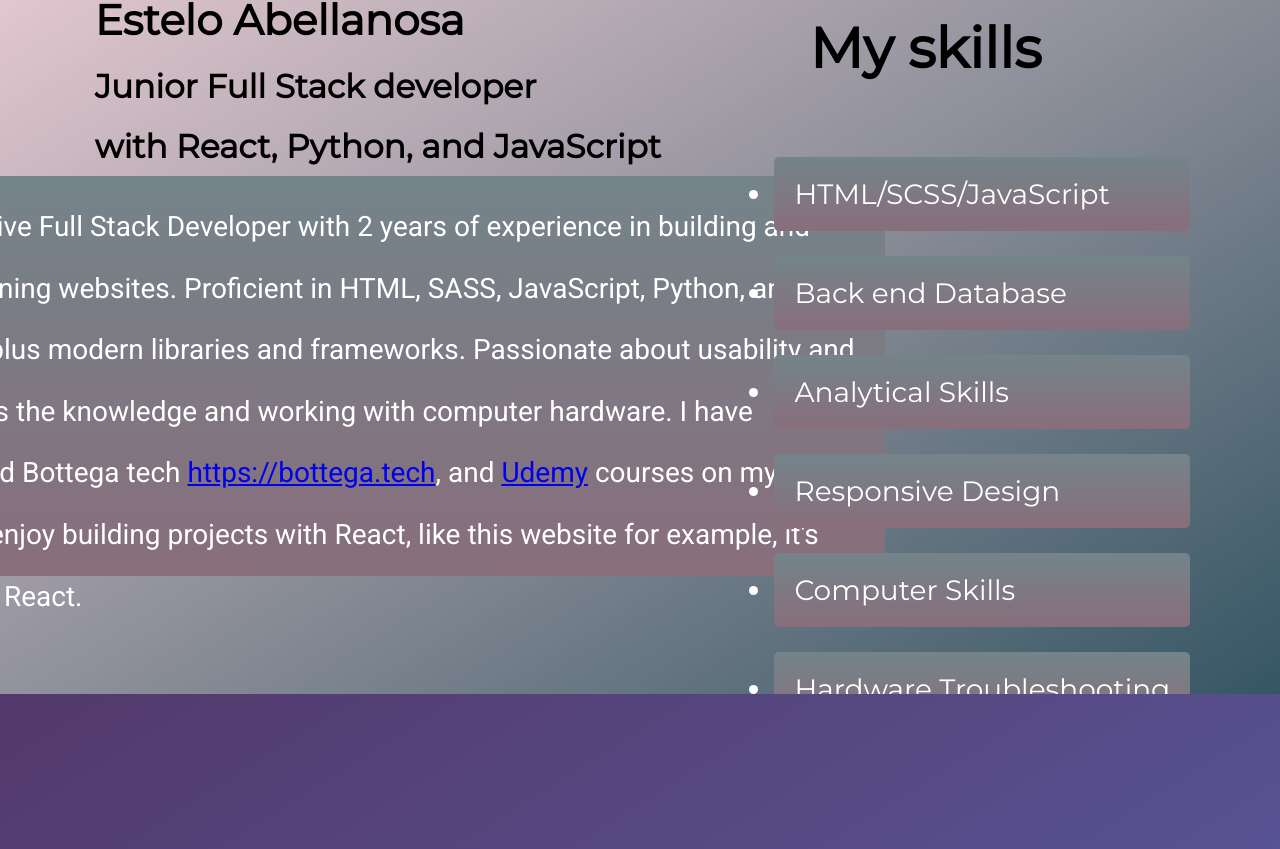
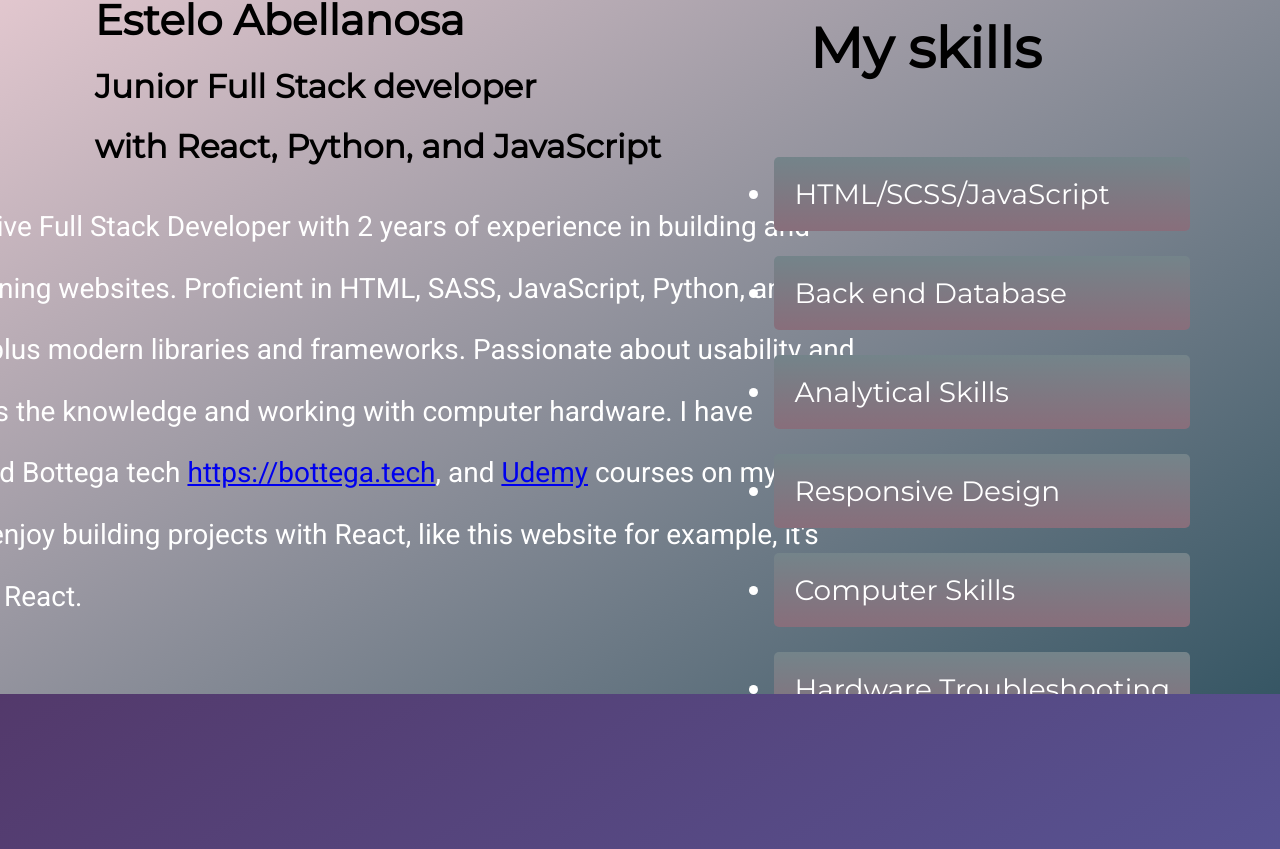
Before and after one commit to estelo2jz/portfolioV2, a React (Create React App) app: page / in a window 1280 px wide. Shown: the part 951-1800 px from the top of the page. Built offline with nearby package versions, Linux system fonts and the light colour scheme; a web font is replaced by a local one.

Commit message:
Update about.scss

```diff
--- a/src/styles/about/about.scss
+++ b/src/styles/about/about.scss
@@ -48,8 +48,6 @@
 
       .about-para {
         margin-left: -200px;
-        background: linear-gradient(to bottom, #74848a 0%, #886e7b 100%);
-        border-radius: 5px;
         width: 1000px;
         height: 50vh;
       }
```
